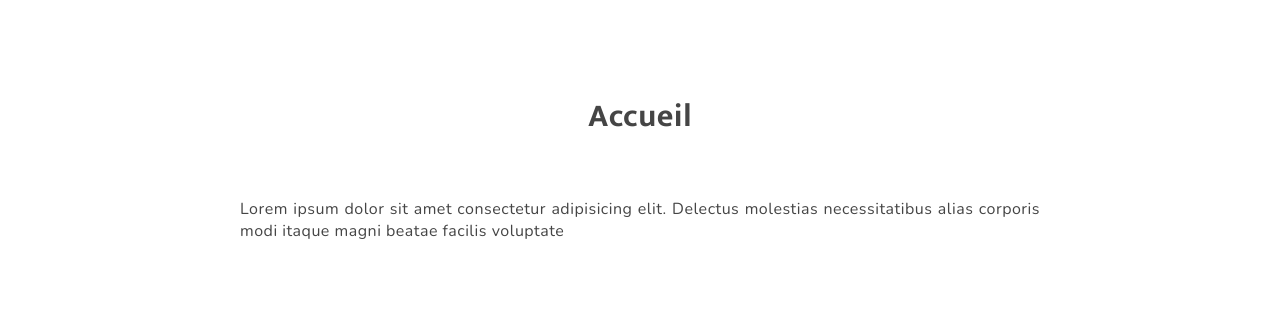
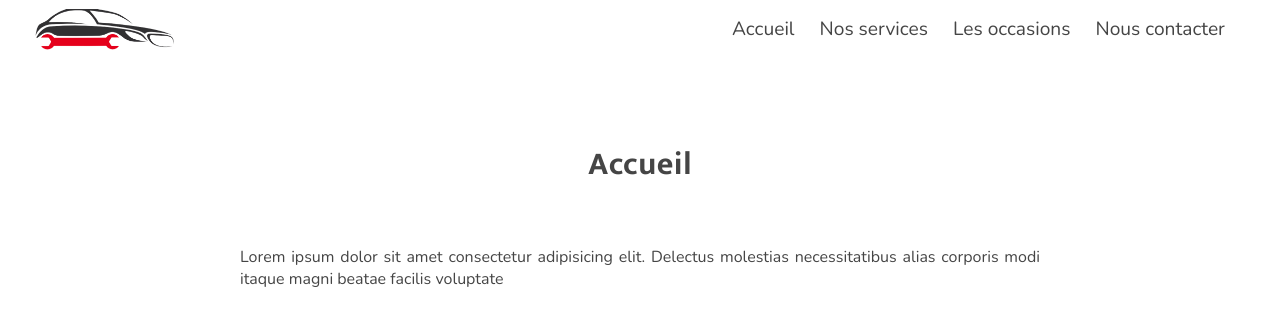
Before and after one commit to JeremyTdr/Garage-Auto, a PHP site: page / in a window 1280 px wide. Shown: the top 326 px of the page. Run offline with PHP 8.4, Linux system fonts and the light colour scheme; some libraries are stand-ins or nearby versions.

Commit message:
Navbar v1

```diff
--- a/pages/base.php
+++ b/pages/base.php
@@ -1,5 +1,8 @@
 <?php include 'pages/includes/html-head.php'; ?>
 
 <body>
+
+    <?php include 'pages/includes/navbar.php'; ?>
+
     <!-- Début de div Contents -->
     <div class="contents">
--- a/pages/includes/navbar.php
+++ b/pages/includes/navbar.php
@@ -0,0 +1,14 @@
+<nav class="nav">
+
+    <img class="logo" src="src/assets/logo-nobg.png" alt="logo du garage"></img>
+
+    <ul class="nav-items" id="nav-items">
+        <li class="nav-item">Accueil</li>
+        <li class="nav-item">Nos services</li>
+        <li class="nav-item">Les occasions</li>
+        <li class="nav-item reserved">Nous contacter</li>
+    </ul>
+
+    <i class="fas fa-bars burger-btn" id="burger-btn"></i>
+
+</nav>
--- /dev/null
+++ b/src/js/app.js
@@ -0,0 +1,23 @@
+//-------- BURGER BTN -------
+const burger = document.getElementById("burger-btn");
+const navItems = document.getElementById("nav-items");
+const navLinks = document.querySelectorAll(".nav-item");
+
+//Open menu
+burger.addEventListener("click", () => {
+  navItems.classList.toggle("active");
+});
+
+//Close when click on link
+navLinks.forEach((link) => {
+  link.addEventListener("click", () => {
+    navItems.classList.remove("active");
+  });
+});
+
+//Close when click outside of menu
+document.addEventListener("click", function handleClickOutsideBox(e) {
+  if (!navItems.contains(e.target) && !burger.contains(e.target)) {
+    navItems.classList.remove("active");
+  }
+});
--- a/src/sass/includes/_base.scss
+++ b/src/sass/includes/_base.scss
@@ -12,12 +12,12 @@
 @import url("https://fonts.googleapis.com/css2?family=Mukta:wght@400;500;600;700&display=swap");
 @import url("https://fonts.googleapis.com/css2?family=Nunito:wght@200;300;400&display=swap");
 
-$mainColor: #d92332;
-$mainColor-light: #d9777f;
-$textColor: #454545;
+$red: #d92332;
+$red-light: #d9777f;
+$gray: #454545;
 $bg-color: #fbfbfb;
 $white: #ffffff;
-$light: #eaeaea;
+$light: #f7f7f7;
 
 $border-radius: 5px;
 $padding-btn-mobile: 12px 15px;
@@ -25,8 +25,7 @@ $padding-btn-desktop: 12px 30px;
 
 body {
   font-family: "Nunito", sans-serif, "arial", sans-serif;
-  letter-spacing: 0.5px;
-  color: $textColor;
+  color: $gray;
 
   section {
     width: 100%;
@@ -37,7 +36,7 @@ body {
   }
 
   .content {
-    margin: 80px 25px;
+    margin: 60px 25px;
   }
 
   h1,
@@ -50,6 +49,7 @@ body {
     margin-bottom: 55px;
     font-size: 2rem;
     text-align: center;
+    letter-spacing: 0.5px;
   }
 
   p {
@@ -62,7 +62,7 @@ body {
 
   @media screen and (min-width: 700px) {
     .content {
-      margin: 90px auto;
+      margin: 80px auto;
       width: 800px;
     }
   }
--- /dev/null
+++ b/src/sass/includes/_navbar.scss
@@ -0,0 +1,86 @@
+.nav {
+  position: sticky;
+  width: 100%;
+  height: 60px;
+  top: 0;
+  display: flex;
+  align-items: center;
+  justify-content: space-between;
+  padding: 0 20px;
+  z-index: 99;
+  background-color: $white;
+
+  img {
+    width: 80px;
+    height: auto;
+  }
+
+  .burger-btn {
+    font-size: 38px;
+    color: $gray;
+    cursor: pointer;
+  }
+
+  .nav-items {
+    position: absolute;
+    right: 0px;
+    width: auto;
+    height: 100vh;
+    top: 60px;
+    background-color: $light;
+    color: $gray;
+    flex-direction: column;
+    justify-content: flex-start;
+    font-size: 1.4rem;
+    display: none;
+    padding: 10px 20px;
+  }
+
+  .nav-items.active {
+    display: block;
+  }
+
+  .fa-user {
+    font-size: 2rem;
+  }
+
+  .nav-item {
+    padding: 15px 0;
+    cursor: pointer;
+  }
+}
+
+@media screen and (min-width: 700px) {
+  .nav {
+    height: auto;
+    padding: 6px 35px;
+
+    img {
+      width: 140px;
+    }
+
+    .fa-bars {
+      display: none;
+    }
+
+    .nav-items {
+      position: inherit;
+      height: auto;
+      display: flex;
+      flex-direction: row;
+      align-items: center;
+      justify-content: space-between;
+      gap: 25px;
+      background-color: inherit;
+
+      .nav-item {
+        font-size: 1.2rem;
+        padding: 0;
+      }
+
+      .nav-item:hover {
+        color: $red;
+      }
+    }
+  }
+}
--- a/src/sass/style.scss
+++ b/src/sass/style.scss
@@ -1 +1,2 @@
 @import "./includes/base";
+@import "./includes/navbar";
--- a/src/style.css
+++ b/src/style.css
@@ -13,7 +13,6 @@
 
 body {
   font-family: "Nunito", sans-serif, "arial", sans-serif;
-  letter-spacing: 0.5px;
   color: #454545;
 }
 body section {
@@ -24,7 +23,7 @@ body section {
   align-items: center;
 }
 body .content {
-  margin: 80px 25px;
+  margin: 60px 25px;
 }
 body h1,
 body h2,
@@ -35,6 +34,7 @@ body h2 {
   margin-bottom: 55px;
   font-size: 2rem;
   text-align: center;
+  letter-spacing: 0.5px;
 }
 body p {
   text-align: justify;
@@ -44,9 +44,85 @@ body a {
 }
 @media screen and (min-width: 700px) {
   body .content {
-    margin: 90px auto;
+    margin: 80px auto;
     width: 800px;
   }
 }
 
+.nav {
+  position: sticky;
+  width: 100%;
+  height: 60px;
+  top: 0;
+  display: flex;
+  align-items: center;
+  justify-content: space-between;
+  padding: 0 20px;
+  z-index: 99;
+  background-color: #ffffff;
+}
+.nav img {
+  width: 80px;
+  height: auto;
+}
+.nav .burger-btn {
+  font-size: 38px;
+  color: #454545;
+  cursor: pointer;
+}
+.nav .nav-items {
+  position: absolute;
+  right: 0px;
+  width: auto;
+  height: 100vh;
+  top: 60px;
+  background-color: #f7f7f7;
+  color: #454545;
+  flex-direction: column;
+  justify-content: flex-start;
+  font-size: 1.4rem;
+  display: none;
+  padding: 10px 20px;
+}
+.nav .nav-items.active {
+  display: block;
+}
+.nav .fa-user {
+  font-size: 2rem;
+}
+.nav .nav-item {
+  padding: 15px 0;
+  cursor: pointer;
+}
+
+@media screen and (min-width: 700px) {
+  .nav {
+    height: auto;
+    padding: 6px 35px;
+  }
+  .nav img {
+    width: 140px;
+  }
+  .nav .fa-bars {
+    display: none;
+  }
+  .nav .nav-items {
+    position: inherit;
+    height: auto;
+    display: flex;
+    flex-direction: row;
+    align-items: center;
+    justify-content: space-between;
+    gap: 25px;
+    background-color: inherit;
+  }
+  .nav .nav-items .nav-item {
+    font-size: 1.2rem;
+    padding: 0;
+  }
+  .nav .nav-items .nav-item:hover {
+    color: #d92332;
+  }
+}
+
 /*# sourceMappingURL=style.css.map */
```
Also changed, not shown: 1 other file.
